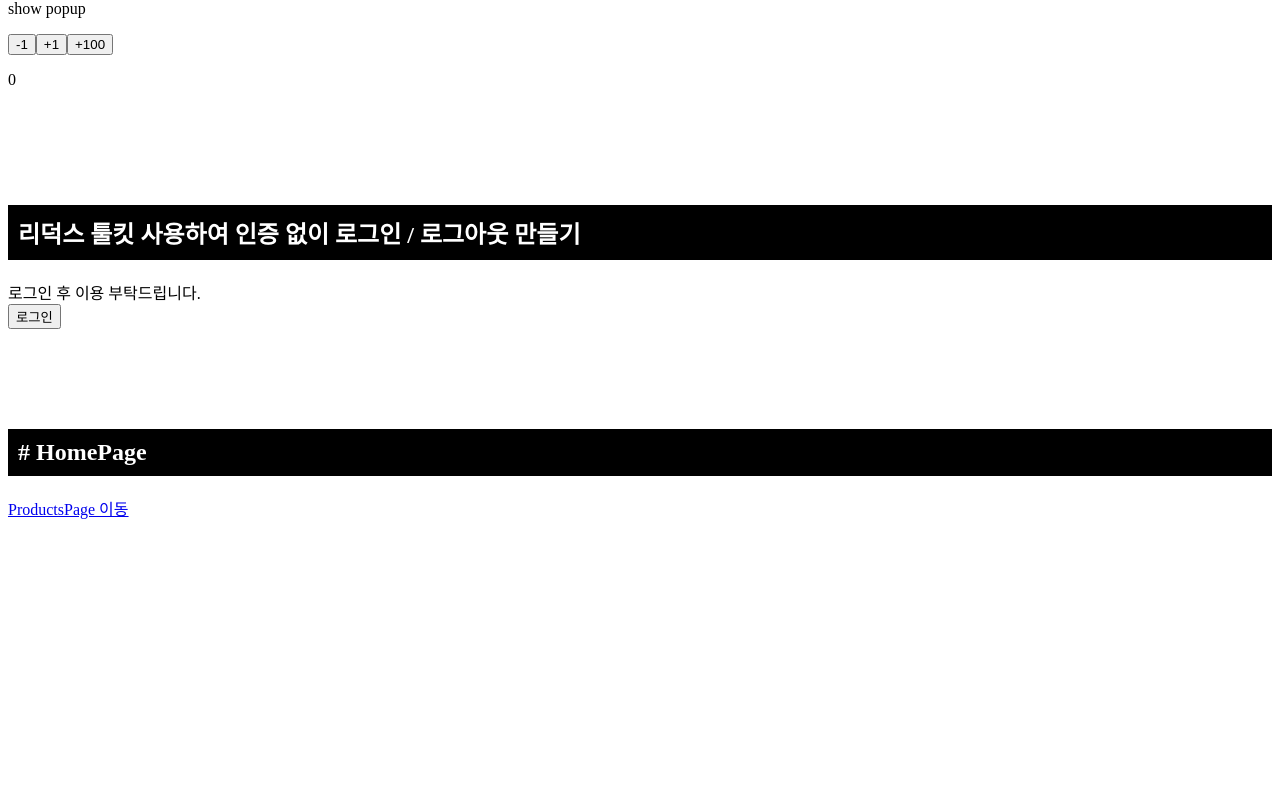
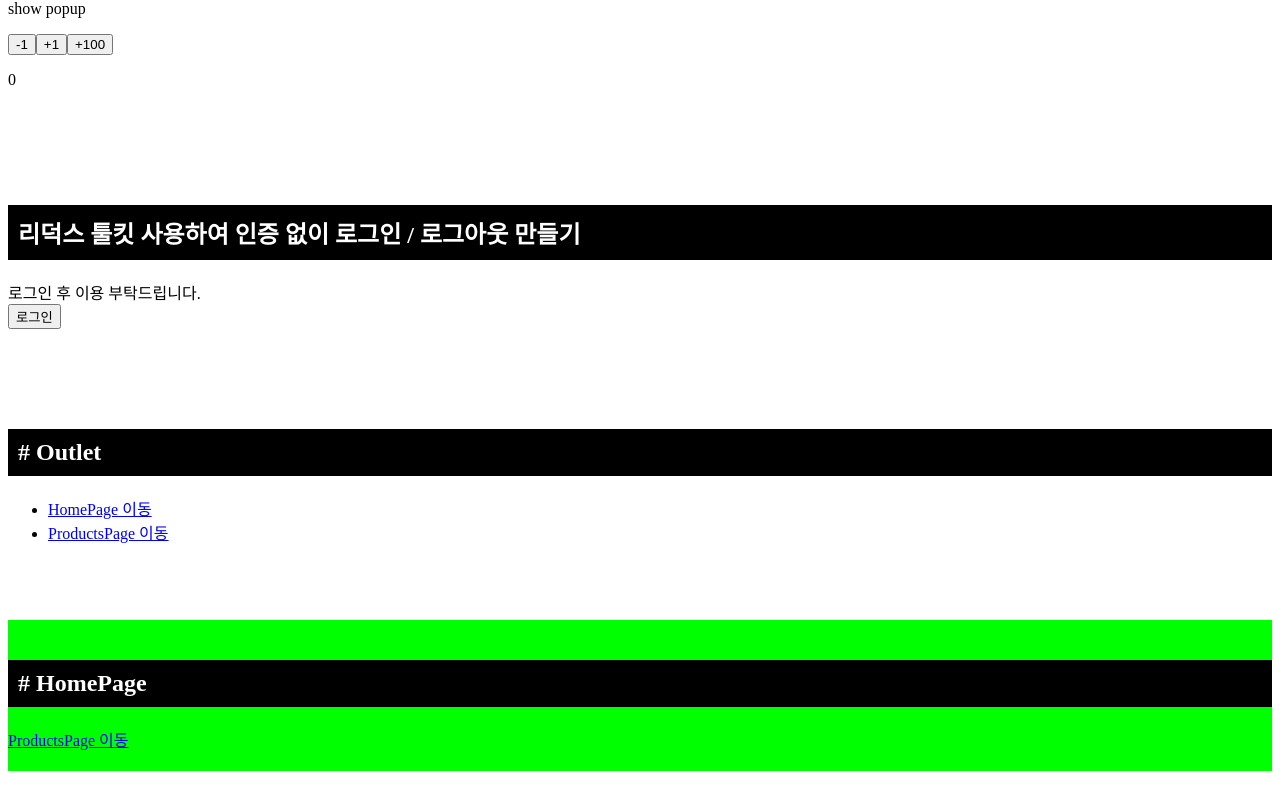
Before and after one commit to wangkodok/react-toy, a React (Vite) app: page / in a window 1280 px wide. Shown: the part 6206-7015 px from the top of the page. Before the commit the page ends 6786 px from the top, so only its background shows below. Built offline with nearby package versions, Linux system fonts and the light colour scheme.

Commit message:
레이아웃 및 중첩된 라우팅

```diff
--- /dev/null
+++ b/src/RouterPageNavigation.jsx
@@ -0,0 +1,19 @@
+import { Link } from "react-router-dom";
+
+export default function RouterPageNavigation() {
+  return (
+    <section>
+      <h1># Outlet</h1>
+      <nav>
+        <ul>
+          <li>
+            <Link to="/">HomePage 이동</Link>
+          </li>
+          <li>
+            <Link to="/products">ProductsPage 이동</Link>
+          </li>
+        </ul>
+      </nav>
+    </section>
+  );
+}
--- /dev/null
+++ b/src/RouterPageRootLayout.jsx
@@ -0,0 +1,14 @@
+import { Outlet } from "react-router-dom";
+import RouterPageNavigation from "./RouterPageNavigation";
+import classes from "./RouterPageRootLayout.module.css";
+
+export default function RouterPageRootLayout() {
+  return (
+    <>
+      <RouterPageNavigation />
+      <div className={classes.content}>
+        <Outlet></Outlet>
+      </div>
+    </>
+  );
+}
--- /dev/null
+++ b/src/RouterPageRootLayout.module.css
@@ -0,0 +1,5 @@
+@charset "UTF-8";
+
+.content {
+  background-color: #0f0;
+}
```
Also changed, not shown: src/RouterPage.jsx (+12 -5 lines).
